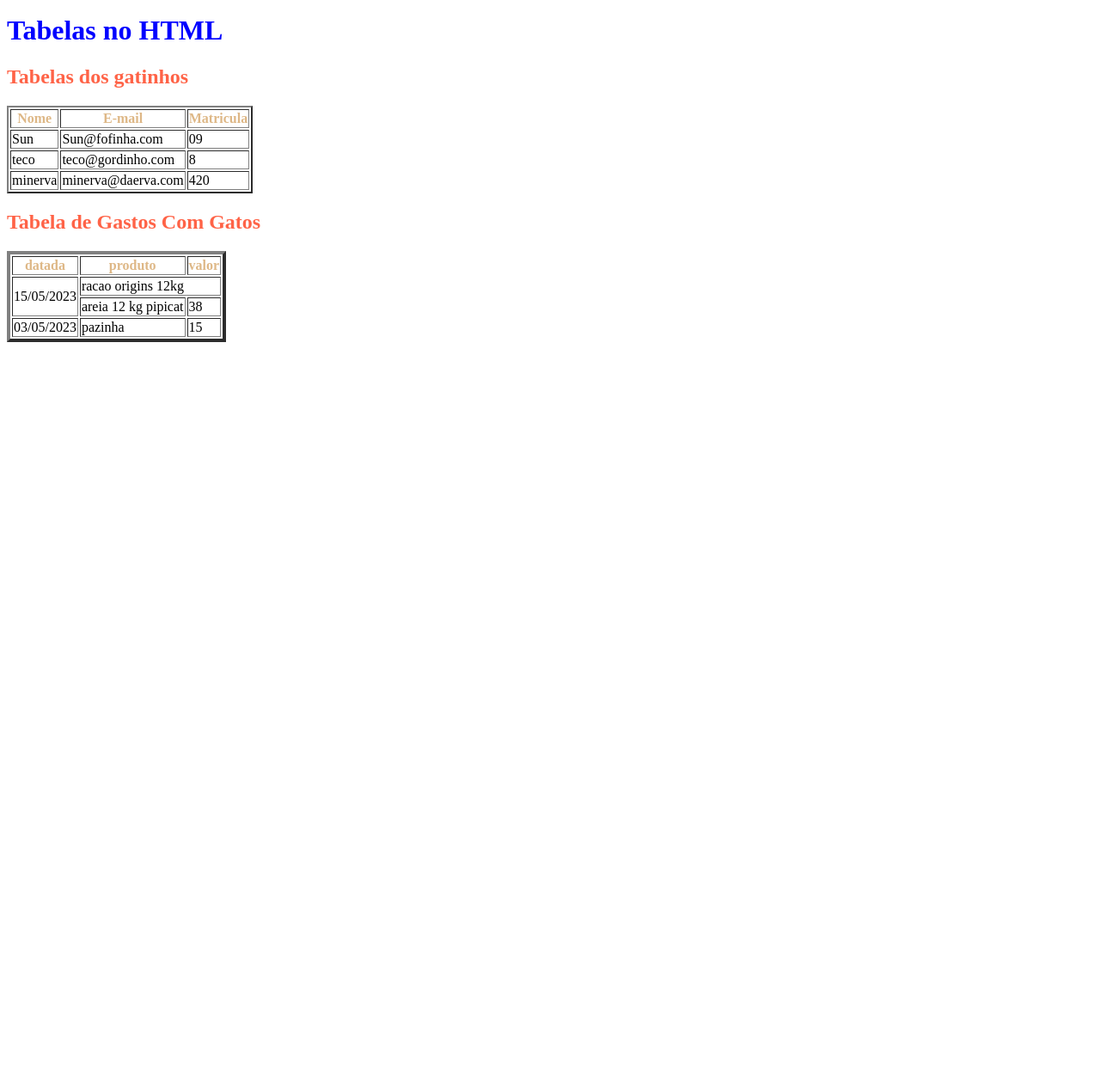
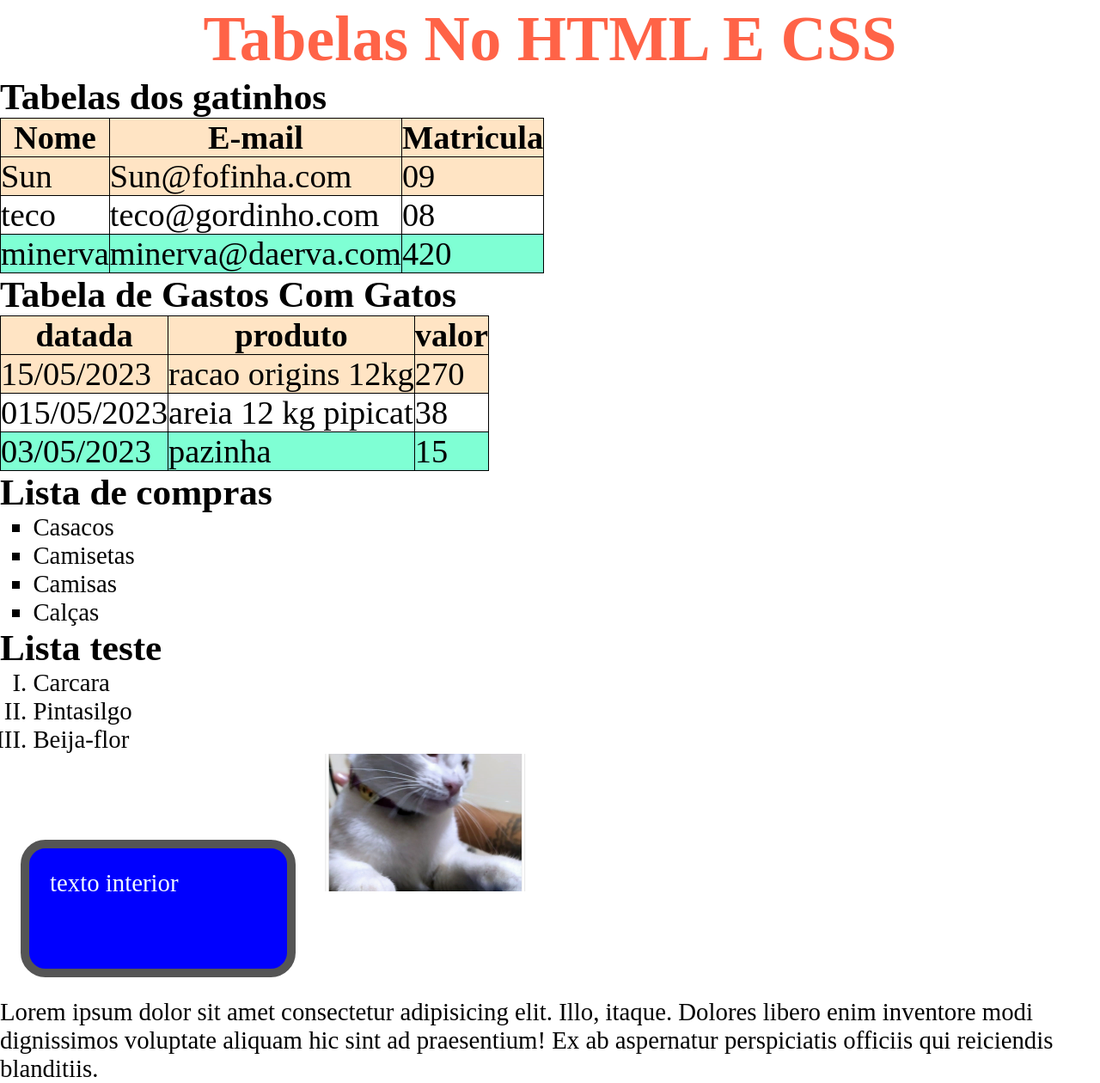
Before and after one commit to stroomper/html, a plain HTML site: page Ada Lets code/Aula html/tabelas.html in a window 1280 px wide. Shown: the part 30-1290 px from the top of the page at 86% size. Before the commit the page ends 800 px from the top, so only its background shows below. Drawn offline with Linux system fonts and the light colour scheme.

Commit message:
css 3 e 4

```diff
--- a/Ada Lets code/Aula html/styles.css
+++ b/Ada Lets code/Aula html/styles.css
@@ -1,12 +1,63 @@
+*{
+    margin: 0;
+    padding: 0;
+    box-sizing: border-box;
+}
+body{
+    font-family: 'Times New Roman';
+    font-size: 1.8rem;
+}
+
+table, td, th{
+    border: 1px solid black;
+}
+
+table{
+    font-size: 2.4rem;
+    border-collapse: collapse;
+}
+
 h1{
-    color: blue;
+    color: tomato;
+    font-weight: 900;
+    text-transform: capitalize;
+    text-align: center;
+    font-size: 4.6rem;
 }
-li{
-    color: darkolivegreen;
+/* definindo cores das linhas da tabela */
+table tr:nth-child(2n + 1){
+    background-color: aquamarine;
 }
-h2{
-    color: tomato;
+table tr:first-child{
+    background-color: bisque;
 }
-thead{
-    color: burlywood;
+
+/* estilizando listas  */
+ul, ol{
+    padding-left: 2.4rem;
+    /* list-style: circle; */
 }
+ul{
+    list-style: square;
+}
+ol{
+    list-style: upper-roman;
+}
+.box{
+    height: 10rem;
+    width: 20rem;
+    padding: 1.5rem;
+    margin: 1.5rem;
+    border: 10px solid #555;
+    display: inline-block;
+    background-color: blue;
+    color: aliceblue;
+    border-radius: 1.8rem;
+}
+img{
+    height: 10rem;
+    width: 15rem;
+    object-fit: cover;
+    /* display: none; remove o elemento da tela*/
+
+}
--- a/Ada Lets code/Aula html/tabelas.html
+++ b/Ada Lets code/Aula html/tabelas.html
@@ -10,7 +10,7 @@
 </head>
 <body>
     <main>
-        <h1>Tabelas no HTML</h1>
+        <h1>Tabelas no HTML e CSS</h1>
 
         <section id="students">
             <h2>Tabelas dos gatinhos</h2>
@@ -39,7 +39,7 @@
                     <tr>
                         <td>teco </td>
                         <td>teco@gordinho.com </td>
-                        <td>8</td>
+                        <td>08</td>
                     </tr>
                     <tr>
                         <td>minerva </td>
@@ -65,13 +65,15 @@
                     <tr>
                         <!-- atributo rowspan para mesclar linhas -->
                          <!-- atributo colspan mescla duas colunas -->
-                        <td rowspan="2">15/05/2023</td>
-                        <td colspan="2">racao origins 12kg</td>
-                        <!-- <td>270</td> -->
+                        <!-- <td rowspan="2">15/05/2023</td> -->
+                        <!-- <td colspan="2">racao origins 12kg</td> -->
+                        <td >15/05/2023</td>
+                        <td >racao origins 12kg</td>
+                        <td>270</td>
                     </tr>
                     <tr>
-                        <!-- <td>015/05/2023</td> apaguei essa linha para mesclar com o rowspan -->
-
+                        <!-- apaguei essa linha para mesclar com o rowspan  -->
+                        <td>015/05/2023</td>
                         <td>areia 12 kg pipicat</td>
                         <td>38</td>
                     </tr>
@@ -83,7 +85,31 @@
 
             </table>
         </section>
+        <div>
+            <h2> Lista de compras</h2>
+            <ul>
+            <li>Casacos</li>
+            <li>Camisetas</li>
+            <li>Camisas</li>
+            <li>Calças</li>
+            </ul>
+        </div>
+        <div>
+            <h2> Lista teste</h2>
+            <ol>
+            <li>Carcara</li>
+            <li>Pintasilgo</li>
+            <li>Beija-flor</li>
+            </ol>
+        </div>
     </main>
+    <div class="box">
+        texto interior
+    </div>
+    <img src="/Ada Lets code/imagens/tags pricipais II/Sun.jpeg" alt="sunzinha"
+    height="100px"
+    width="100px">
 
+    <p>Lorem ipsum dolor sit amet consectetur adipisicing elit. Illo, itaque. Dolores libero enim inventore modi dignissimos voluptate aliquam hic sint ad praesentium! Ex ab aspernatur perspiciatis officiis qui reiciendis blanditiis.</p>
 </body>
 </html>
--- a/Ada Lets code/aula css/styles.css
+++ b/Ada Lets code/aula css/styles.css
@@ -3,18 +3,25 @@
     margin: 0;
     padding: 0;
 }
+:root{
+    font-size: 62.5%;
+    font-size: 16px;
+}
 
+body {
+    font-family: 'Comic Neue', cursive;
+}
 h1, h2{
     color: tomato;
-    font-size: 96px;
+    font-size: 9.6rem;
     font-weight: 900;
     font-style: normal;
     text-align: center;
-    font-family: 'Comic Neue', cursive;
+    /* font-family: 'Comic Neue', cursive; */
 }
-
+ /* vh e vw view hight view widht relativo a pagina inteira */
 .fundo {
-height: 500px;
+height: 600px;
 width: 100%;
 background-color: seagreen;
 background-image: url('https://images.unsplash.com/photo-1570998103225-83a725716e28?ixlib=rb-4.0.3&ixid=M3wxMjA3fDB8MHxwaG90by1wYWdlfHx8fGVufDB8fHx8fA%3D%3D&auto=format&fit=crop&w=1471&q=80');
@@ -33,9 +40,30 @@ h2{
 }
 
 p{
-    font-size: 26px;
+    font-size: 1.8rem;
     text-align: justify;
     /* margem no texto  */
     text-indent: 90px;
     font-family: 'Times New Roman', Times, serif;
+
 }
+h3 {
+    font-size: 3.2em;
+}
+.novo-em{
+    font-size: 85%;
+}
+a:{
+    font-size: 3.4rem;
+    color: brown;
+
+}
+/* quando o link é visitado o que eu ditar embaixo sera acontecera com o link */
+a:visited{
+    font-size: 3.4rem;
+    color: darkgray;
+}
+/* quando estiver com o mouse sobre */
+a:hover{
+    color: cornflowerblue;
+}
```
Also changed, not shown: Ada Lets code/Aula html/Navegando_entre_projetos.html (+1 -1 lines), Ada Lets code/aula css/index.html (+5 -0 lines), Ada Lets code/aula css/sun.html (added, +12 -0 lines).
